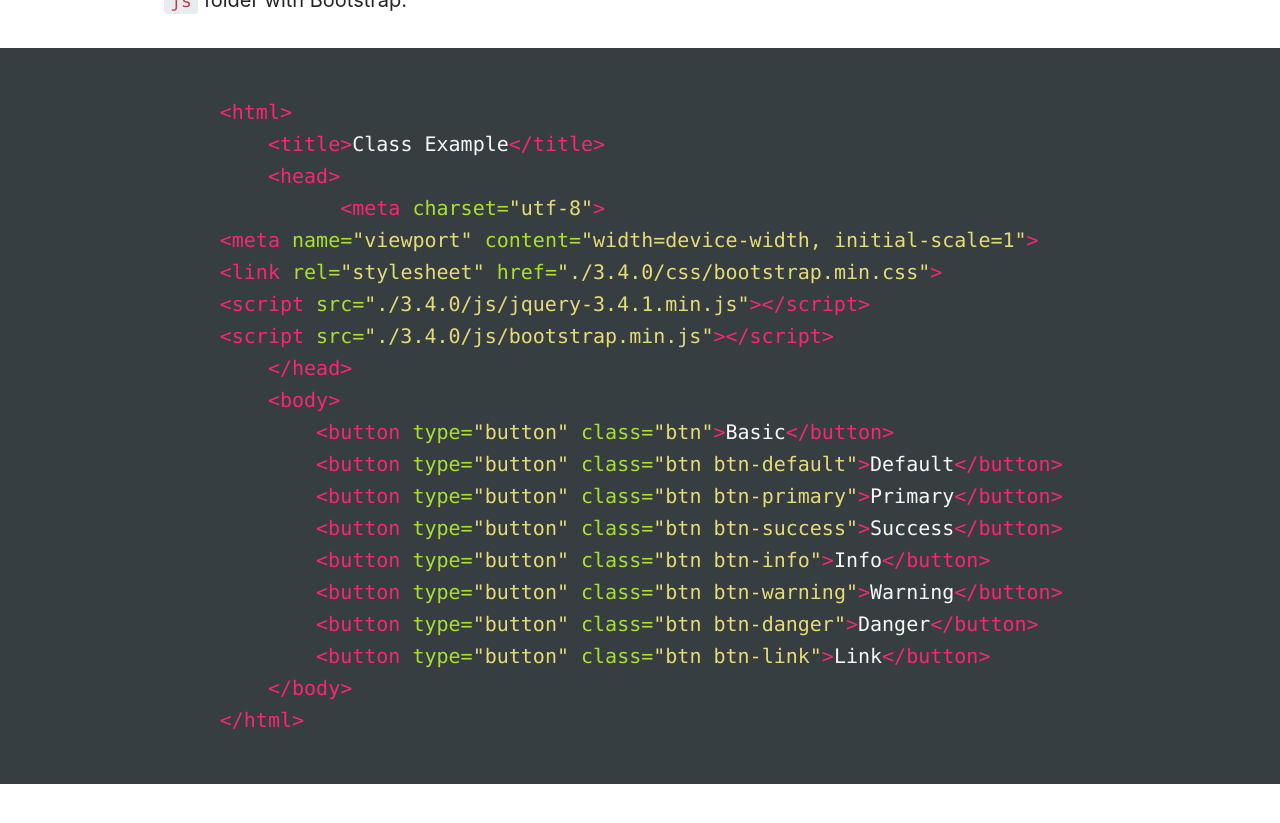
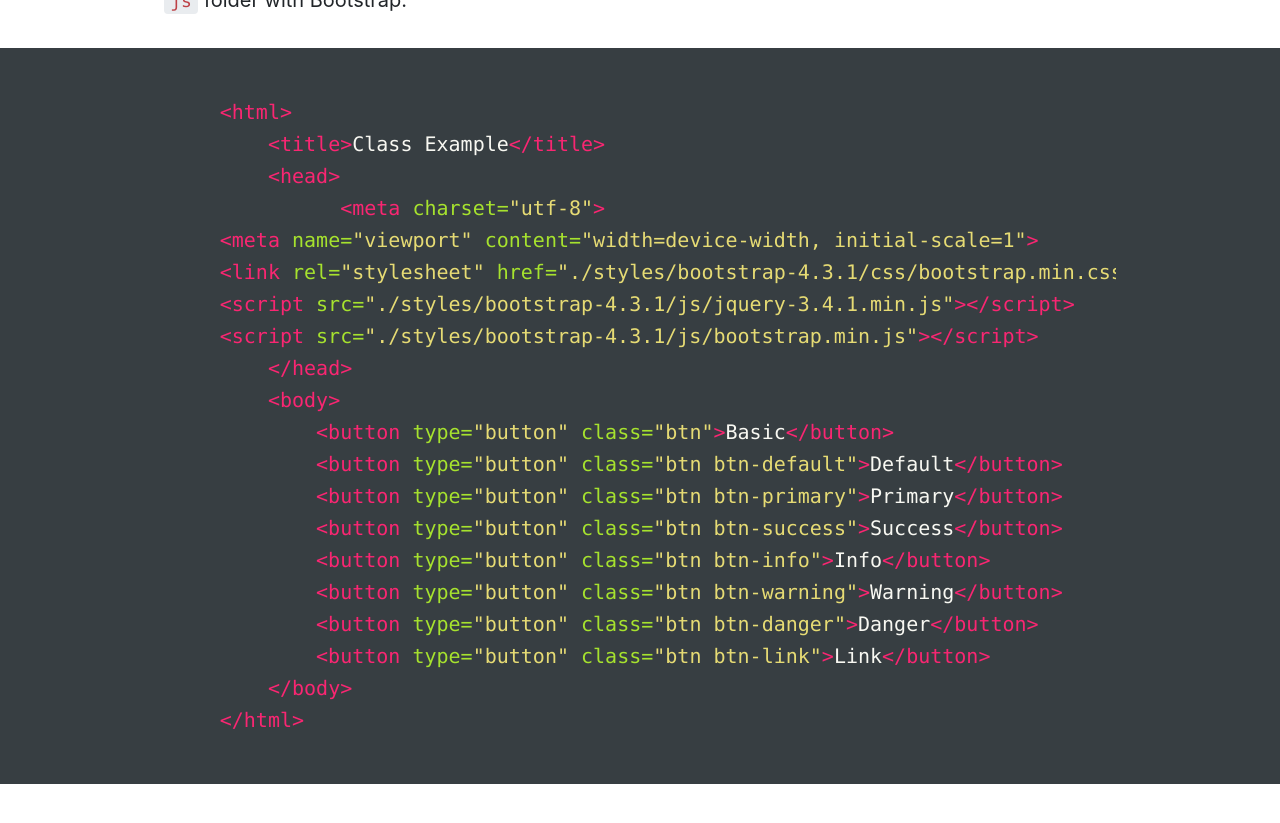
Before and after one commit to Montana-Media-Arts/creative-coding-1-Fall2019, a Jekyll site: the page built from modules/week-7/_posts/2017-01-10-using-other-stylesheets.md, in a window 1280 px wide and 900 px high, scrolled down 3002 px. Shown: the top 823 px of the window. Built offline with Jekyll 4.4.1, drawn with Linux system fonts in a browser that asks for light colours; nearby versions of some CDN libraries; a script that is not in the unit is left out; part of the change alters nothing that is shown.

Commit message:
Update 2017-01-10-using-other-stylesheets.md

```diff
--- a/modules/week-7/_posts/2017-01-10-using-other-stylesheets.md
+++ b/modules/week-7/_posts/2017-01-10-using-other-stylesheets.md
@@ -69,9 +69,9 @@ Then, right-click `Download the compressed, production jQuery 3.x.x` and save th
     <head>
           <meta charset="utf-8">
 <meta name="viewport" content="width=device-width, initial-scale=1">
-<link rel="stylesheet" href="./3.4.0/css/bootstrap.min.css">
-<script src="./3.4.0/js/jquery-3.4.1.min.js"></script>
-<script src="./3.4.0/js/bootstrap.min.js"></script>
+<link rel="stylesheet" href="./styles/bootstrap-4.3.1/css/bootstrap.min.css">
+<script src="./styles/bootstrap-4.3.1/js/jquery-3.4.1.min.js"></script>
+<script src="./styles/bootstrap-4.3.1/js/bootstrap.min.js"></script>
     </head>
     <body>
         <button type="button" class="btn">Basic</button>
```
